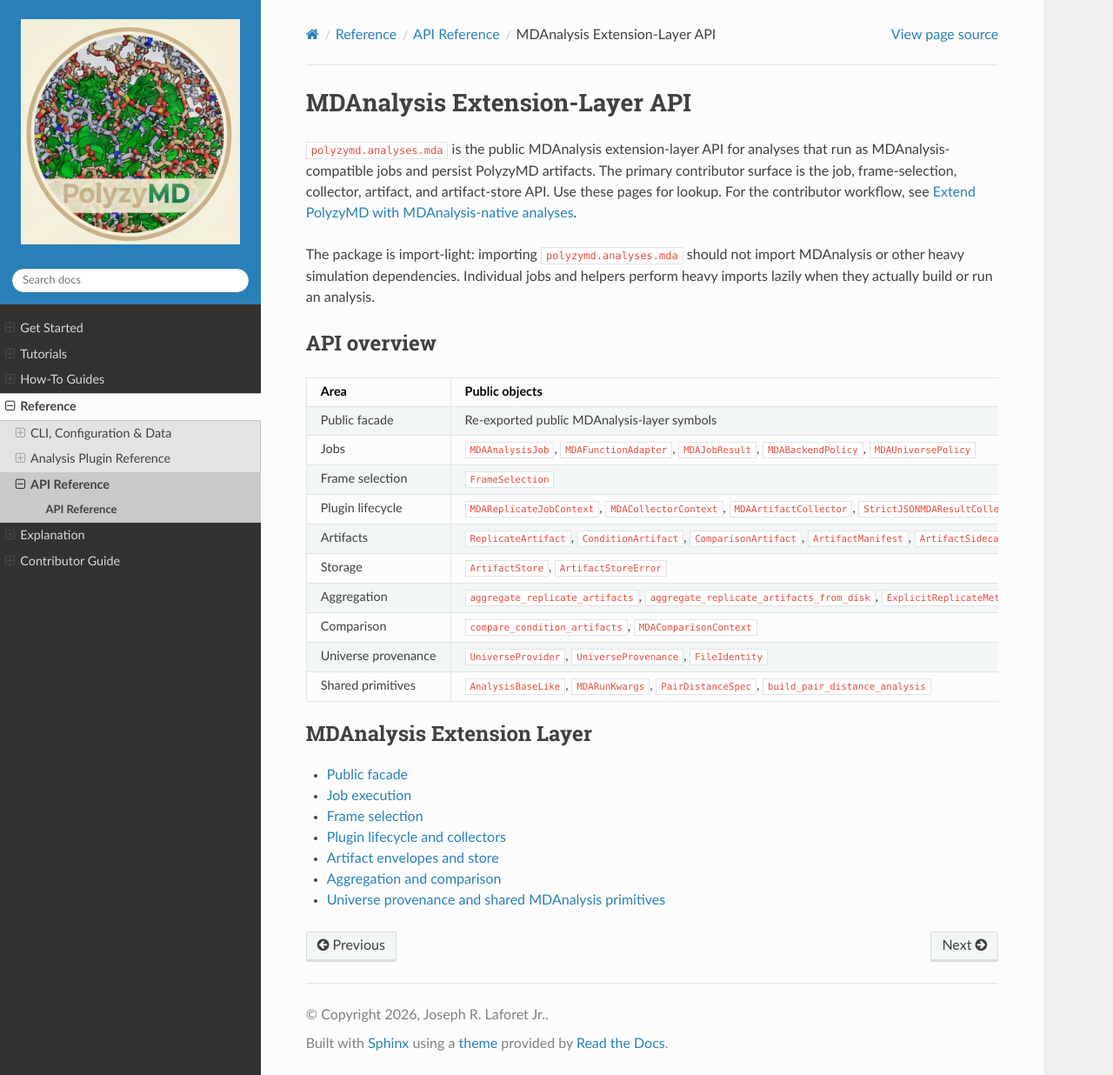
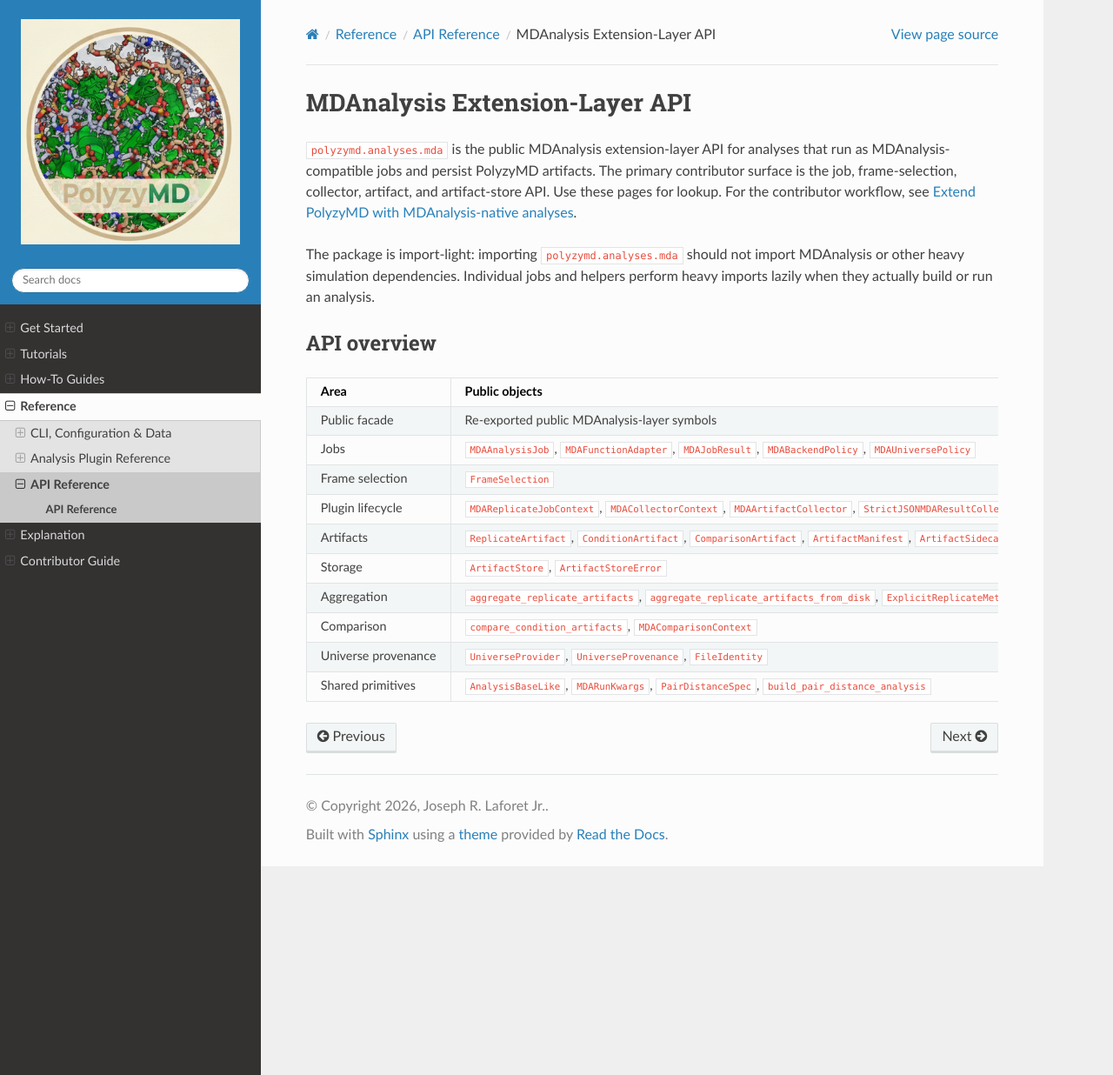
Before and after one commit to joelaforet/polyzymd, a Sphinx documentation site: the page built from docs/source/api/analyses_mda.md, in a window 1280 px wide and 1236 px high. Shown: the whole window at 87% size. Built offline with Sphinx 7.4.7 and the Read the Docs theme 3.1.0, drawn with Linux system fonts in a browser that asks for light colours.

````diff
--- a/docs/source/api/analyses_mda.md
+++ b/docs/source/api/analyses_mda.md
@@ -24,16 +24,3 @@ perform heavy imports lazily when they actually build or run an analysis.
 | Comparison | `compare_condition_artifacts`, `MDAComparisonContext` | {doc}`analyses_mda/aggregation_comparison` |
 | Universe provenance | `UniverseProvider`, `UniverseProvenance`, `FileIdentity` | {doc}`analyses_mda/universe_primitives` |
 | Shared primitives | `AnalysisBaseLike`, `MDARunKwargs`, `PairDistanceSpec`, `build_pair_distance_analysis` | {doc}`analyses_mda/universe_primitives` |
-
-```{toctree}
-:maxdepth: 1
-:caption: MDAnalysis Extension Layer
-
-analyses_mda/facade
-analyses_mda/jobs
-analyses_mda/frame_selection
-analyses_mda/lifecycle
-analyses_mda/artifacts_store
-analyses_mda/aggregation_comparison
-analyses_mda/universe_primitives
-```
````
Also changed, not shown: docs/source/api/index.rst (+7 -0 lines).
